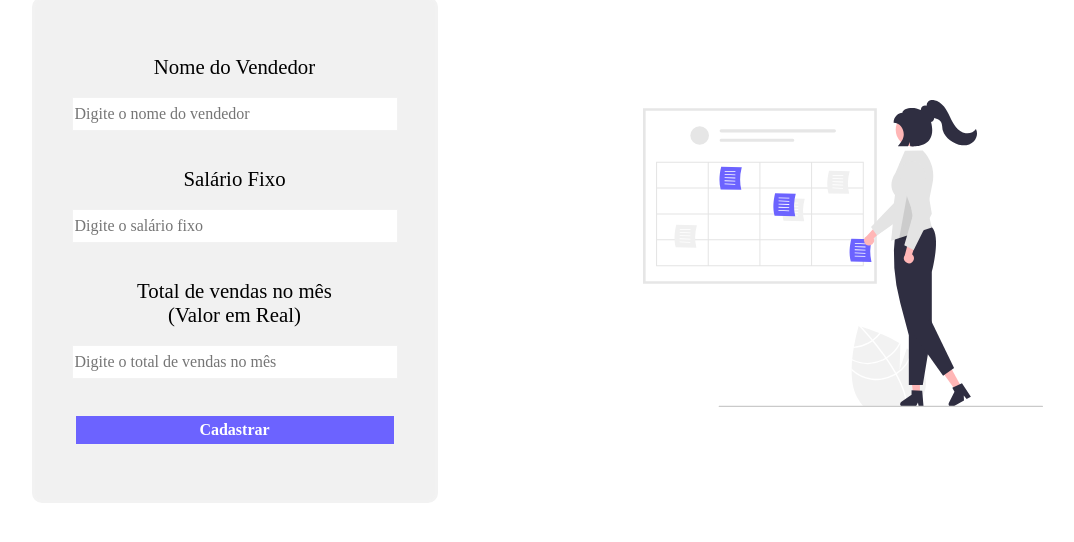
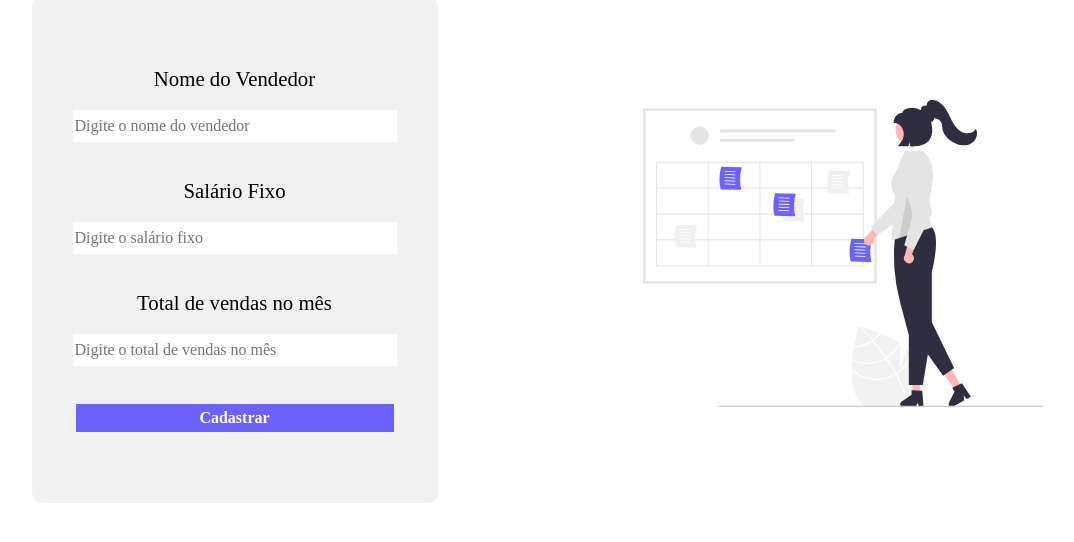
Before and after one commit to evelyn-cp/desafio2-gobeyond-corebiz, a plain HTML site: page index.html in a window 1280 px wide. Shown: the part 86-628 px from the top of the page, without its empty margins (135-1209 px from the left). Drawn offline with Linux system fonts and the light colour scheme; a web font is replaced by a local one.

Commit message:
Edit HTML label tag

```diff
--- a/index.html
+++ b/index.html
@@ -19,7 +19,7 @@
             <input id="nome" type="text" placeholder="Digite o nome do vendedor"> <br> <br>
             <label for="salariof">Salário Fixo</label> <br>
             <input id="salariofixo" type="number" placeholder="Digite o salário fixo"><br> <br>
-            <label for="vendas">Total de vendas no mês <br> (Valor em Real)</label> <br>
+            <label for="vendas">Total de vendas no mês</label> <br>
             <input id="totalvendas" type="number" placeholder="Digite o total de vendas no mês"> <br> <br>
             <input class="btn-submit" type="button" value="Cadastrar" onclick="updateTable()">
         </div>
```
